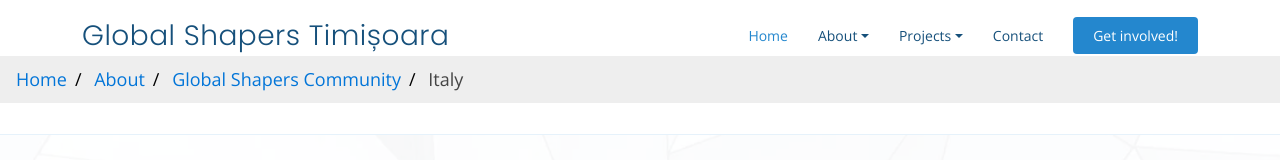
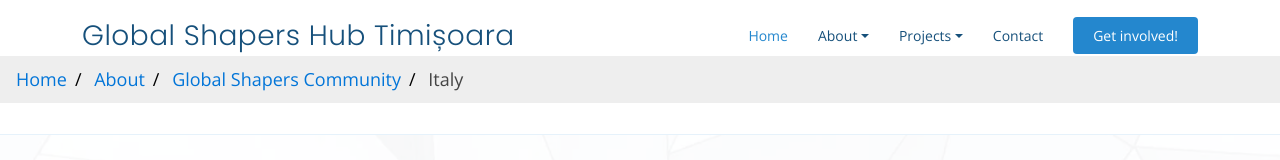
Before and after one commit to LorD3rby/GSHTimisoara, a plain HTML site: page index.html in a window 1280 px wide. Shown: the top 160 px of the page. Drawn offline with nearby package versions, Linux system fonts and the light colour scheme.

Commit message:
Update index.html

```diff
--- a/index.html
+++ b/index.html
@@ -56,7 +56,7 @@
   <header id="header" class="fixed-top">
     <div class="container d-flex align-items-center justify-content-between">
 
-      <h1 class="logo"><a href="index.html">Global Shapers Timișoara</a></h1>
+      <h1 class="logo"><a href="index.html">Global Shapers Hub Timișoara</a></h1>
       <!-- Uncomment below if you prefer to use an image logo -->
       <!-- <a href="index.html" class="logo"><img src="assets/img/logo.png" alt="" class="img-fluid"></a>-->
 
```
